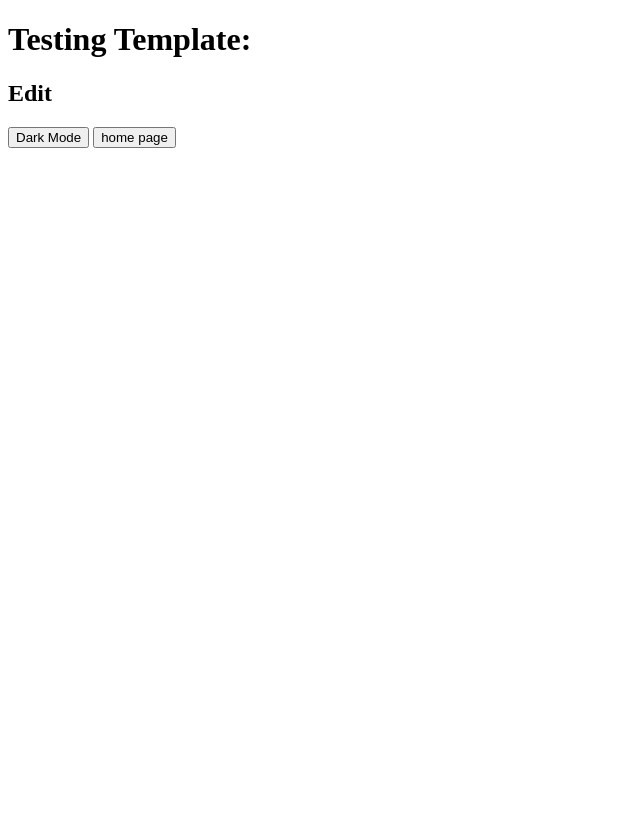
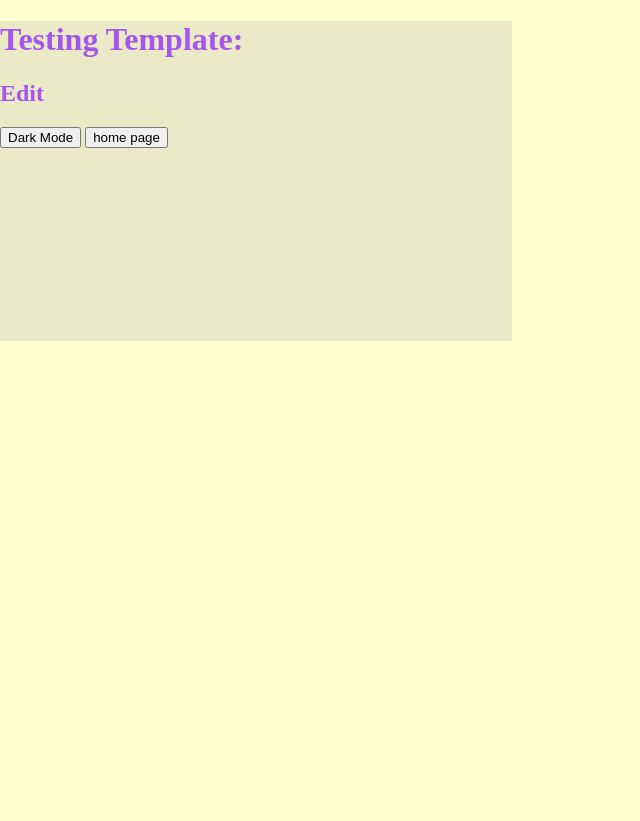
Before and after one commit to Riverstults/a.t.h.e.n.a., a Django app: page /edit/account/ in a window 1280 px wide. Shown: the whole page, without its empty margins (0-640 px from the left). Before the commit the page ends 148 px from the top, so only its background shows below. Run offline with Django 4.2, Linux system fonts and the light colour scheme.

Commit message:
made edits to the homestyle and working on css

```diff
--- a/app/static/app/homestyles.css
+++ b/app/static/app/homestyles.css
@@ -1,4 +1,16 @@
+html,
 body {
-  background: white;
+  margin: 0px;
+  height: 100%;
+}
+
+body {
+  background: #ffffd0;
   color: black;
 }
+
+.box {
+  background: #eaeac7;
+  width: 40%;
+  height: 40%;
+}
--- a/app/static/app/javascript/holder.js
+++ b/app/static/app/javascript/holder.js
@@ -39,8 +39,8 @@ function darkTheme() {
 }
 
 function lightTheme() {
-  document.body.style.background = "white";
-  document.body.style.color = "black";
+  document.body.style.background = "#ffffd0";
+  document.body.style.color = "#A555EC";
 }
 
 DRK_BTN.addEventListener("click", function () {
--- a/app/static/app/javascript/homescript.js
+++ b/app/static/app/javascript/homescript.js
@@ -4,8 +4,8 @@ function darkTheme() {
 }
 
 function lightTheme() {
-  document.body.style.background = "white";
-  document.body.style.color = "black";
+  document.body.style.background = "#ffffd0";
+  document.body.style.color = "#A555EC";
 }
 
 if (localStorage.getItem("toggle") !== null) {
--- a/app/templates/editPage.html
+++ b/app/templates/editPage.html
@@ -1,5 +1,6 @@
 {% extends 'homeBase.html' %} {% block content %} {% load static %}
 <script src="{% static 'app/javascript/holder.js' %}" defer></script>
+<div class="edit_div">
 
 <h1>Testing Template:</h1>
 
@@ -8,5 +9,6 @@
 <button id="darkMode" class='dark-button'/> Dark Mode </button>
 
 <a href="{% url 'home' %}"><button>home page</button></a>
+</div>
 
 {% endblock content %}
--- a/app/templates/homeBase.html
+++ b/app/templates/homeBase.html
@@ -9,6 +9,6 @@
     <link rel="stylesheet" href="{% static 'app/homestyles.css' %}" />
   </head>
   <body>
-    {% block content %}{% endblock content %}
+    <div class="box">{% block content %}{% endblock content %}</div>
   </body>
 </html>
```
Also changed, not shown: app/templates/homePage.html (+6 -4 lines).
